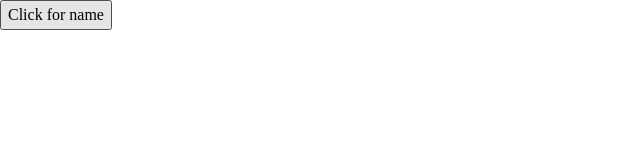
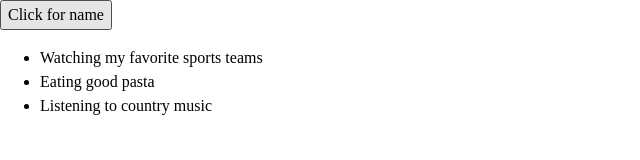
Before and after one commit to cmvallat/javascript-practice, a plain HTML site: page src/index.html in a window 1280 px wide. Shown: the whole page, without its empty margins (0-640 px from the left). Drawn offline with Linux system fonts and the light colour scheme.

Commit message:
Added ul and li elements to append hobbies

```diff
--- a/src/index.html
+++ b/src/index.html
@@ -12,6 +12,7 @@
   <body>
     <div id="div1">
       <button id="name">Click for name</button>
+      <ul></ul>
     </div>
   </body>
 </html>
--- a/src/js/main.js
+++ b/src/js/main.js
@@ -2,6 +2,7 @@ let first = "Christian";
 let last = "Vallat";
 let button = document.getElementById("name");
 const div = document.getElementById("div1");
+let ul = document.querySelector("ul");
 
 let hobbies = [
   "Watching my favorite sports teams",
@@ -9,11 +10,11 @@ let hobbies = [
   "Listening to country music",
 ];
 
-//Log on page load
-console.log("Hi, my name is " + first + " " + last);
-console.log("Some of my favorite hobbies include:");
+//Append on page load
 hobbies.forEach((hobby) => {
-  console.log(hobby);
+  li = document.createElement("li");
+  li.innerText = hobby;
+  ul.appendChild(li);
 });
 
 //Log and append on button click
```
